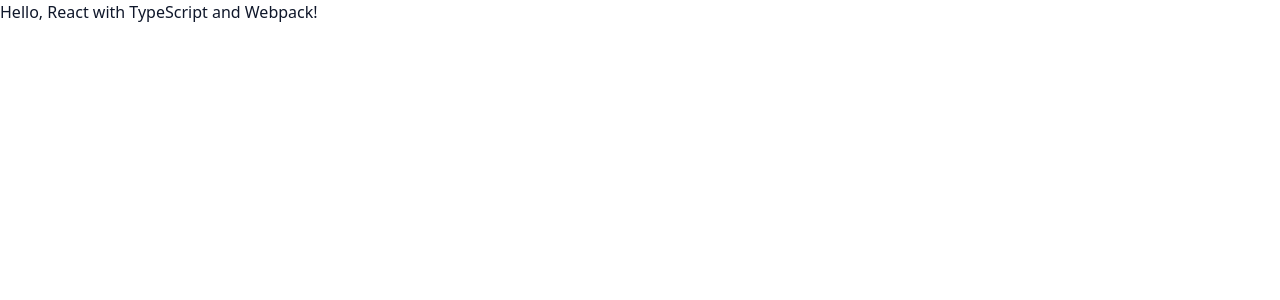
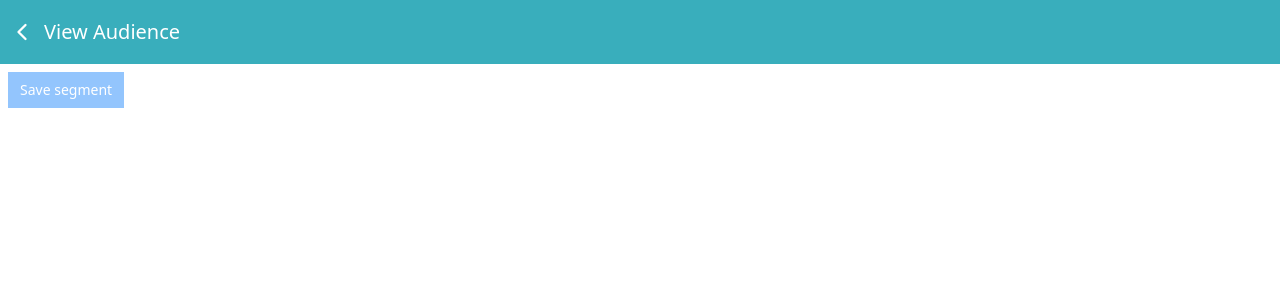
Before and after one commit to sudhagarmsd5/customerLabs-assessment, a React app: page / in a window 1280 px wide. Shown: the top 300 px of the page. Built offline with nearby package versions, Linux system fonts and the light colour scheme.

Commit message:
feat: added react-router, designed components for the ui using shadcn

```diff
--- a/package.json
+++ b/package.json
@@ -17,6 +17,8 @@
     "lucide-react": "^0.446.0",
     "react": "^18.3.1",
     "react-dom": "^18.3.1",
+    "react-router": "^6.26.2",
+    "react-router-dom": "^6.26.2",
     "tailwind-merge": "^2.5.2",
     "tailwindcss-animate": "^1.0.7"
   },
--- a/src/App.tsx
+++ b/src/App.tsx
@@ -1,11 +1,15 @@
 import React from 'react';
+import { BrowserRouter, Route, Routes } from "react-router-dom";
 import "./index.css"
+import ViewAudience from '@/pages/Audience/ViewAudience';
 
-const App:React.FC = () => {
+const App: React.FC = () => {
   return (
-    <div>
-      <h1>Hello, React with TypeScript and Webpack!</h1>
-    </div>
+    <BrowserRouter>
+      <Routes>
+        <Route path="/" element={<ViewAudience />} />
+      </Routes>
+    </BrowserRouter>
   );
 };
 
--- /dev/null
+++ b/src/components/SegmentSideSheet.tsx
@@ -0,0 +1,48 @@
+import React, { ReactNode } from 'react'
+import {
+  Sheet,
+  SheetClose,
+  SheetContent,
+  SheetDescription,
+  SheetFooter,
+  SheetHeader,
+  SheetTitle,
+  SheetTrigger,
+} from "@/lib/ui/sheet"
+import { SegmentSideSheetProps } from '@/types/interface'
+import Header from './header/Header'
+
+const SegmentSideSheet: React.FC<SegmentSideSheetProps> = ({ children }) => {
+  return (
+    <Sheet>
+      <SheetTrigger asChild>
+        {children}
+      </SheetTrigger>
+      <SheetContent>
+        {/*  <SheetHeader>
+          <SheetTitle>Edit profile</SheetTitle>
+          <SheetDescription>
+            Make changes to your profile here. Click save when you're done.
+          </SheetDescription>
+        </SheetHeader>
+        <div className="grid gap-4 py-4">
+          <div className="grid grid-cols-4 items-center gap-4">
+
+          </div>
+          <div className="grid grid-cols-4 items-center gap-4">
+
+          </div>
+        </div>
+        <SheetFooter>
+          <SheetClose asChild>
+          </SheetClose>
+        </SheetFooter> */}
+        <Header headerTitle='Saving Segment' navigationPath='/' />
+
+      </SheetContent>
+    </Sheet>
+  )
+}
+
+
+export default SegmentSideSheet
--- /dev/null
+++ b/src/components/header/Header.tsx
@@ -0,0 +1,20 @@
+import { HeaderComponentProps } from '@/types/interface'
+import { ChevronLeft } from 'lucide-react'
+import React from 'react'
+import { useNavigate } from 'react-router'
+
+const Header: React.FC<HeaderComponentProps> = ({ headerTitle, navigationPath }) => {
+  const navigate = useNavigate()
+  return (
+    <div className='h-16 bg-teal px-2'>
+      <div className='h-full flex space-x-2 items-center'>
+        <ChevronLeft className='h-7 w-7 text-white cursor-pointer' onClick={() => {
+          navigate(navigationPath)
+        }} />
+        <p className='text-white font-medium text-xl mb-px'>{headerTitle}</p>
+      </div>
+    </div>
+  )
+}
+
+export default Header
--- a/src/lib/ui/sheet.tsx
+++ b/src/lib/ui/sheet.tsx
@@ -31,7 +31,7 @@
 SheetOverlay.displayName = SheetPrimitive.Overlay.displayName
 
 const sheetVariants = cva(
-  "fixed z-50 gap-4 bg-background p-6 shadow-lg transition ease-in-out data-[state=open]:animate-in data-[state=closed]:animate-out data-[state=closed]:duration-300 data-[state=open]:duration-500",
+  "fixed z-50 gap-4 bg-background shadow-lg transition ease-in-out data-[state=open]:animate-in data-[state=closed]:animate-out data-[state=closed]:duration-300 data-[state=open]:duration-500",
   {
     variants: {
       side: {
@@ -65,10 +65,10 @@
       {...props}
     >
       {children}
-      <SheetPrimitive.Close className="absolute right-4 top-4 rounded-sm opacity-70 ring-offset-background transition-opacity hover:opacity-100 focus:outline-none focus:ring-2 focus:ring-ring focus:ring-offset-2 disabled:pointer-events-none data-[state=open]:bg-secondary">
+      {/* <SheetPrimitive.Close className="absolute right-4 top-4 rounded-sm opacity-70 ring-offset-background transition-opacity hover:opacity-100 focus:outline-none focus:ring-2 focus:ring-ring focus:ring-offset-2 disabled:pointer-events-none data-[state=open]:bg-secondary">
         <X className="h-4 w-4" />
         <span className="sr-only">Close</span>
-      </SheetPrimitive.Close>
+      </SheetPrimitive.Close> */}
     </SheetPrimitive.Content>
   </SheetPortal>
 ))
--- /dev/null
+++ b/src/pages/Audience/ViewAudience.tsx
@@ -0,0 +1,18 @@
+import React from 'react'
+import SegmentSideSheet from '@/components/SegmentSideSheet'
+import Header from '@/components/header/Header'
+
+const ViewAudience = () => {
+    return (
+        <section className=''>
+            <Header headerTitle='View Audience' navigationPath='/' />
+            <div className='p-2'>
+                <SegmentSideSheet>
+                    <button type='button' className='bg-blue-300 py-2 px-3 font-medium text-sm text-white'>Save segment</button>
+                </SegmentSideSheet>
+            </div>
+        </section>
+    )
+}
+
+export default ViewAudience
--- /dev/null
+++ b/src/types/interface.ts
@@ -0,0 +1,15 @@
+import { ReactNode } from "react";
+
+interface SegmentSideSheetProps {
+  children: ReactNode;
+}
+
+interface HeaderComponentProps {
+  headerTitle: string;
+  navigationPath: string;
+}
+
+export type {
+  SegmentSideSheetProps,
+  HeaderComponentProps
+}
--- a/webpack.config.js
+++ b/webpack.config.js
@@ -9,6 +9,9 @@
     clean: true,
   },
   resolve: {
+    alias: {
+      '@': path.resolve(__dirname, 'src/'),
+    },
     extensions: ['.ts', '.tsx', '.js', '.jsx'],
   },
   module: {
```
Also changed, not shown: src/pages/ViewAudience.tsx (deleted), 2 other files (tests, documents, lock files or other folders).
